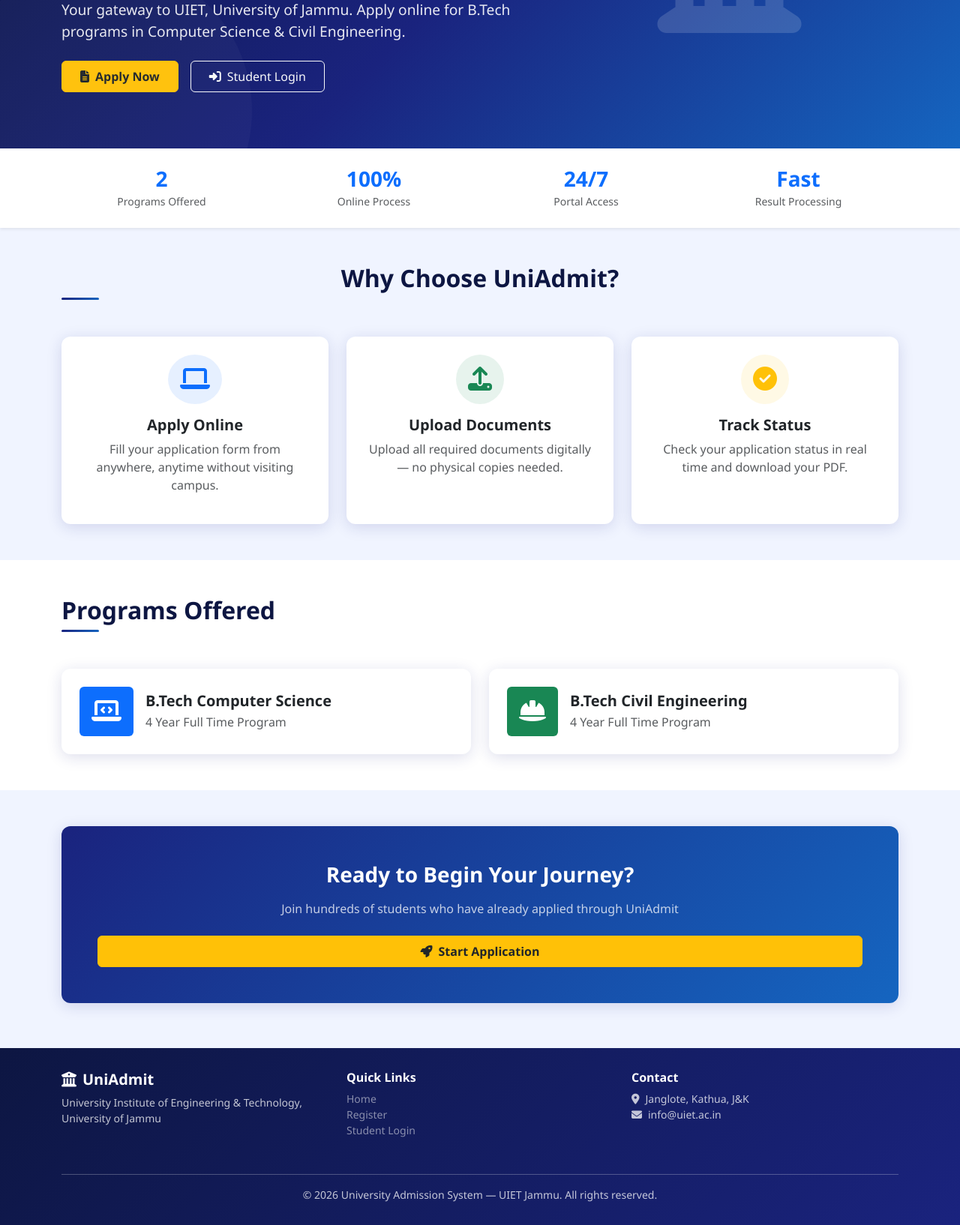
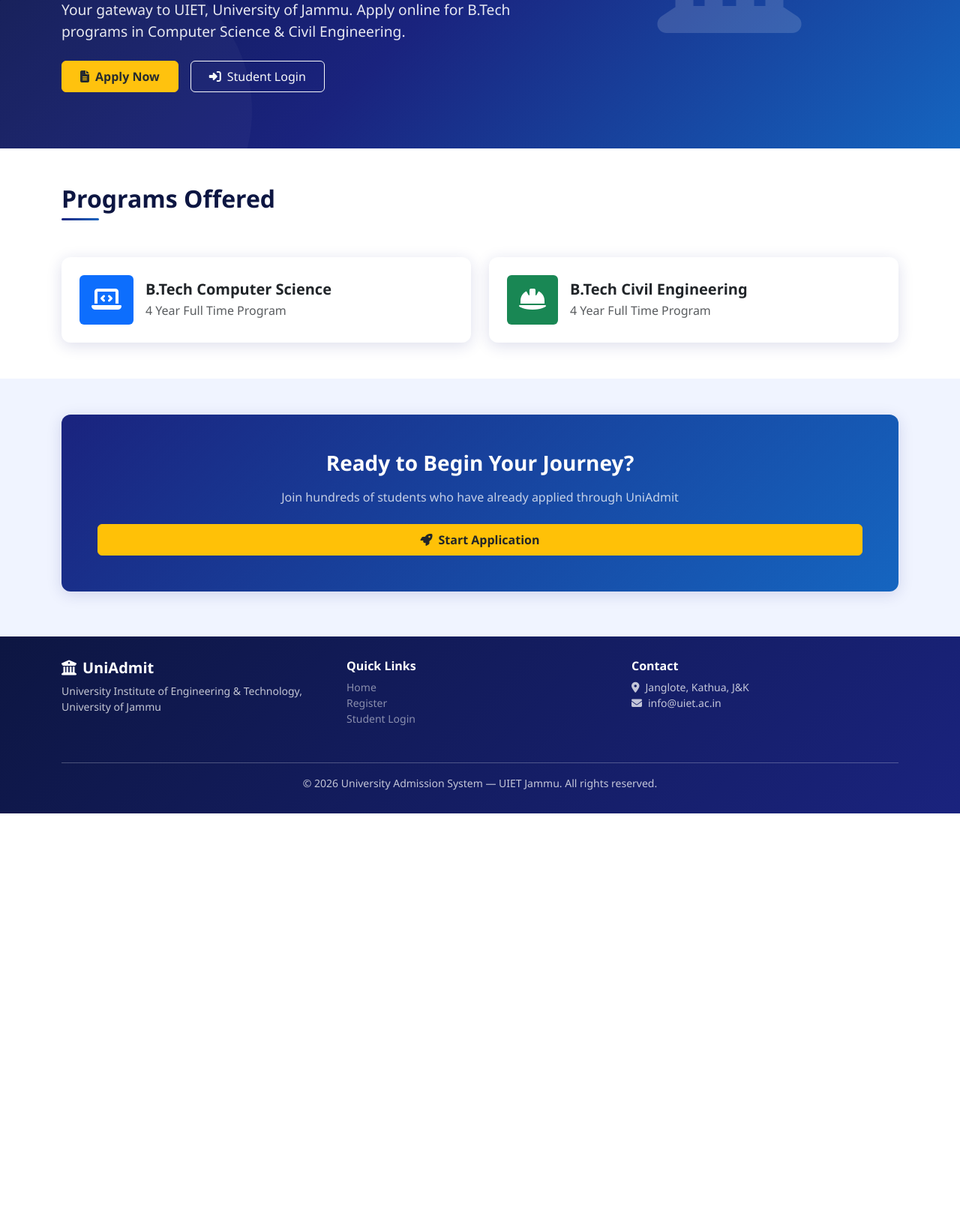
Before and after one commit to VishawanMansotra/UniAdmit, a Django app: page / in a window 1280 px wide. Shown: the part 400-2034 px from the top of the page at 75% size. After the commit the page ends 1485 px from the top, so only its background shows below. Run offline with Django 5.2, Linux system fonts and the light colour scheme; some web fonts are replaced.

Commit message:
removed feature section

```diff
--- a/templates/home.html
+++ b/templates/home.html
@@ -26,70 +26,6 @@
             </div>
             <div class="col-md-5 text-center d-none d-md-block">
                 <i class="fas fa-university" style="font-size: 12rem; opacity: 0.15;"></i>
-            </div>
-        </div>
-    </div>
-</div>
-
-<!-- Stats Bar -->
-<div class="bg-white py-4 shadow-sm">
-    <div class="container">
-        <div class="row text-center g-3">
-            <div class="col-6 col-md-3">
-                <h3 class="fw-bold text-primary mb-0">2</h3>
-                <small class="text-muted">Programs Offered</small>
-            </div>
-            <div class="col-6 col-md-3">
-                <h3 class="fw-bold text-primary mb-0">100%</h3>
-                <small class="text-muted">Online Process</small>
-            </div>
-            <div class="col-6 col-md-3">
-                <h3 class="fw-bold text-primary mb-0">24/7</h3>
-                <small class="text-muted">Portal Access</small>
-            </div>
-            <div class="col-6 col-md-3">
-                <h3 class="fw-bold text-primary mb-0">Fast</h3>
-                <small class="text-muted">Result Processing</small>
-            </div>
-        </div>
-    </div>
-</div>
-
-<!-- Features Section -->
-<div class="container my-5">
-    <h2 class="section-title text-center">Why Choose UniAdmit?</h2>
-    <div class="row g-4 mt-2">
-        <div class="col-md-4">
-            <div class="card h-100 text-center p-4">
-                <div class="mb-3">
-                    <span class="bg-primary bg-opacity-10 p-3 rounded-circle d-inline-block">
-                        <i class="fas fa-laptop fa-2x text-primary"></i>
-                    </span>
-                </div>
-                <h5 class="fw-bold">Apply Online</h5>
-                <p class="text-muted">Fill your application form from anywhere, anytime without visiting campus.</p>
-            </div>
-        </div>
-        <div class="col-md-4">
-            <div class="card h-100 text-center p-4">
-                <div class="mb-3">
-                    <span class="bg-success bg-opacity-10 p-3 rounded-circle d-inline-block">
-                        <i class="fas fa-upload fa-2x text-success"></i>
-                    </span>
-                </div>
-                <h5 class="fw-bold">Upload Documents</h5>
-                <p class="text-muted">Upload all required documents digitally — no physical copies needed.</p>
-            </div>
-        </div>
-        <div class="col-md-4">
-            <div class="card h-100 text-center p-4">
-                <div class="mb-3">
-                    <span class="bg-warning bg-opacity-10 p-3 rounded-circle d-inline-block">
-                        <i class="fas fa-check-circle fa-2x text-warning"></i>
-                    </span>
-                </div>
-                <h5 class="fw-bold">Track Status</h5>
-                <p class="text-muted">Check your application status in real time and download your PDF.</p>
             </div>
         </div>
     </div>
```
